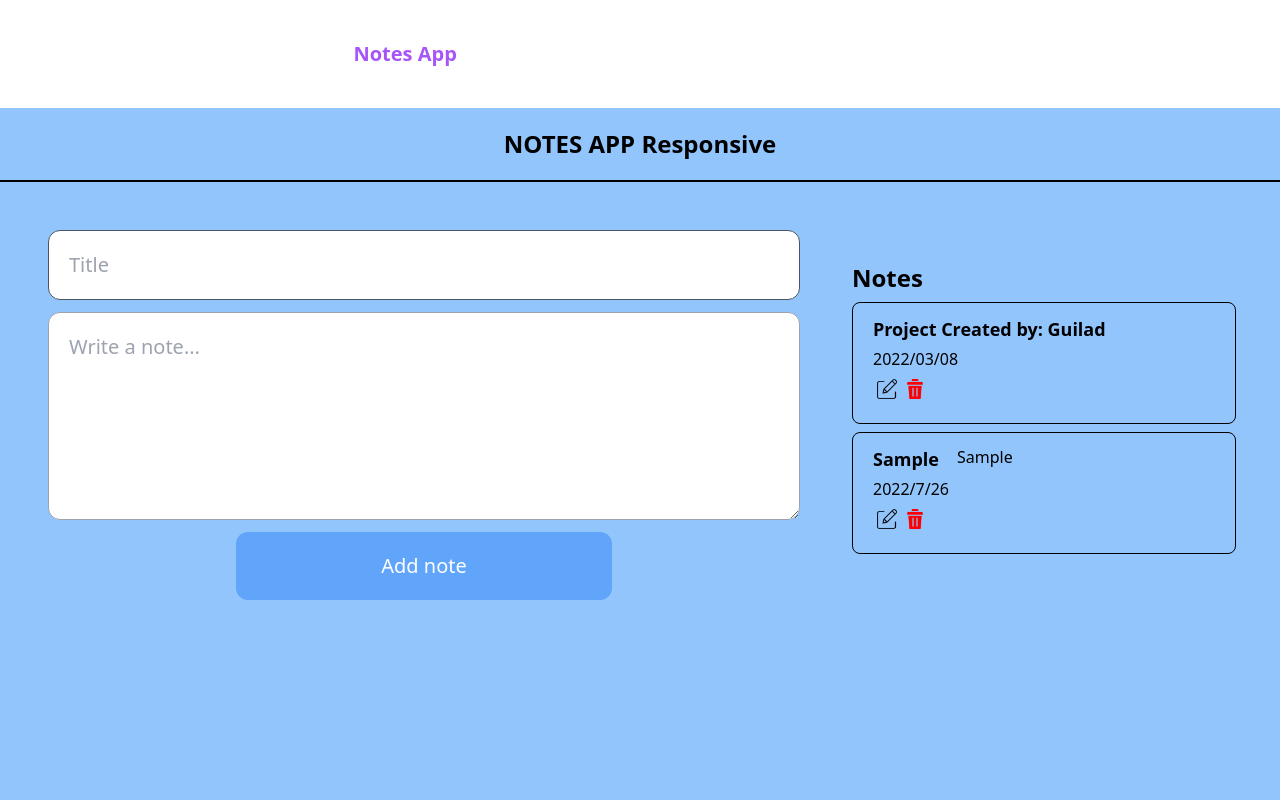
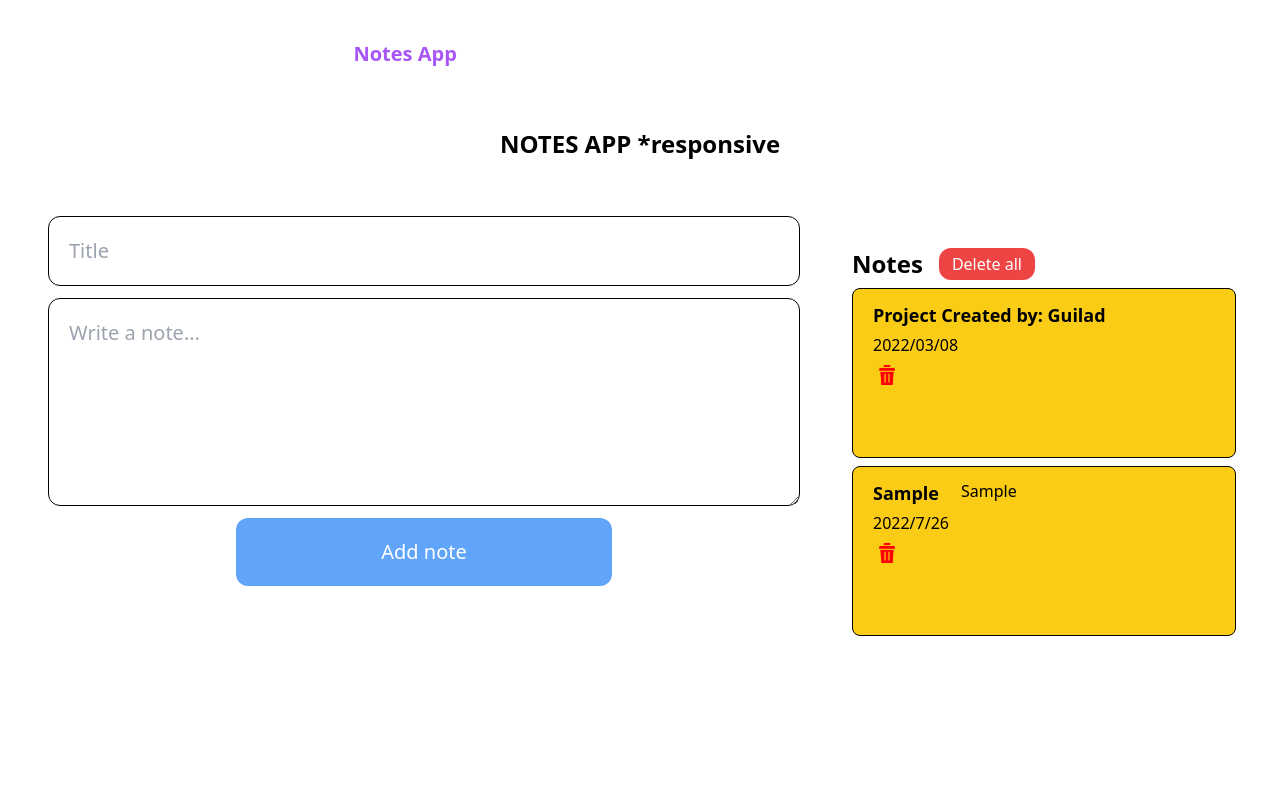
Before and after one commit to Ainsdev/1Test-React, a React app: page / in a window 1280 px wide. Both pictures are taken after typing "Sample", "Sample" into the empty fields and a click on the button "Add note". Shown: the top 800 px of the page. Built offline with nearby package versions, Linux system fonts and the light colour scheme; the HTML template or start-up script is replaced by a standard one.

Commit message:
Added deleted Function

```diff
--- a/src/components_notes/AddNote.jsx
+++ b/src/components_notes/AddNote.jsx
@@ -5,7 +5,7 @@ export default function AddNote(params) {
     const onSubmit = (data) => {
         let dt = new Date();
         dt = dt.getFullYear() + "/" + (dt.getMonth() + 1) + "/" + dt.getDate();
-        params.addNote(prev => [...prev, { ...data, date: dt }]);
+        params.addNote(prev => [...prev, { ...data, date: dt}]);
         reset();
     };
     //Component
@@ -13,13 +13,12 @@ export default function AddNote(params) {
         <article className="sm:w-2/3 sm:text-xl">
             <form onSubmit={handleSubmit(onSubmit)} className="flex flex-col justify-center items-center p-2 gap-3">
                 <input {...register("title", {
-                    required: true, minLength: 1
-                })} type="text" className="rounded-xl w-full p-5 border border-gray-600 active:ring-2" placeholder="Title" />
+                    required: true, minLength: 1, maxLength: 20
+                })} type="text" className="rounded-xl w-full p-5 border border-black active:ring-2" placeholder="Title" />
                 <textarea {...register("text", {
                     required: true,
-                    maxLength: 200,
                     minLength: 2,
-                })} type="Write" className="sm:h-52 overflow-hidden rounded-xl w-full p-5 border border-gray-400 active:ring-2" placeholder="Write a note..." />
+                })} type="Write" className="sm:h-52 overflow-hidden rounded-xl w-full p-5 border border-black active:ring-2" placeholder="Write a note..." />
                 <button className="rounded-xl mx-5 w-1/2 text-center p-5 bg-blue-400 text-white hover:translate-x-1 hover:translate-y-1 sm:hover:ring-2 sm:hover:ring-white">Add note</button>
             </form>
         </article>
--- a/src/components_notes/AppNote.jsx
+++ b/src/components_notes/AppNote.jsx
@@ -1,22 +1,30 @@
 import AddNote from "./AddNote";
 import Notes from "./Notes";
 import Note from "./Note";
-import React, { useState, useEffect } from "react";
+import React, { useState } from "react";
 const storage = window.localStorage;
 export default function AppNotes() {
     const [notes, setNotes] = useState(JSON.parse(storage.getItem("notes")) || [{ title: "Project Created by: Guilad", text: "", date: "2022/03/08" }]);
     storage.setItem("notes", JSON.stringify(notes));
+    //Delete Notes
+    const deleteNote = (event, id) => {
+        event.stopPropagation();
+        console.log(id);
+        setNotes(notes.filter(note => note.id !== id));
+    }
     return (
-        <main className="bg-blue-300">
+        <main className=" relative flex flex-col">
             <header className="w-screen p-5 font-semibold text-xl">
-                <h1 className='text-2xl text-center'>NOTES APP Responsive</h1>
+                <h1 className='text-2xl text-center'>NOTES APP *responsive</h1>
+                <p className="text-center text-sm text-white">Recharge the page,data will be saved</p>
             </header>
-            <section className="flex flex-col sm:flex-row sm:gap-10 sm:px-10 h-screen border-black border-t-2 pt-10">
+            <section className="flex flex-col sm:flex-row sm:gap-10 sm:px-10 h-screen pt-2">
                 <AddNote
                     addNote={setNotes}
                 />
                 <Notes
-                    data={notes.map((item, index) => <Note key={index} title={item.title} text={item.text} date={item.date} />)}
+                    data={notes.map((item, index) => <Note key={index} myKey={index} title={item.title} text={item.text} date={item.date} deleteNote={deleteNote} />)}
+                    deleteNote={setNotes}
                 />
             </section>
         </main>
--- a/src/components_notes/Note.jsx
+++ b/src/components_notes/Note.jsx
@@ -1,17 +1,16 @@
-
+// import { useState } from "react";
 
 export default function Note(params) {
     return (
-        <figure className="flex text-start border border-black p-3 gap-2 mt-2 rounded-lg items-start justify-start hover:bg-white hover:cursor-pointer">
+        <figure key={params.key} className=" flex text-start border border-black p-3 gap-3 mt-2 rounded-lg items-start justify-start bg-yellow-400 hover:bg-yellow-300 hover:cursor-pointer">
             <div className="flex-col flex gap-1 justify-start items-start ml-2">
                 <h1 className="text-lg font-bold">{params.title}</h1>
                 <p> {params.date} </p>
-                <div className="flex  gap-2 justify-items-start items-start p-1">
-                    <img className="w-5" src="editar.png" alt="" />
-                    <img className="w-5" src="delete.png" alt="" />
+                <div className="flex  gap-2 justify-items-center items-center p-1">
+                    <img onClick={(event) => params.deleteNote(event,params.myKey)} className="w-5" src="delete.png" alt="" />
                 </div>
             </div>
-            <p className="overflow-hidden h-24 align-top">{params.text}</p>
+            <p className="hover:overflow-y-scroll overflow-y-hidden h-36">{params.text}</p>
         </figure>
     )
 }
--- a/src/components_notes/Notes.jsx
+++ b/src/components_notes/Notes.jsx
@@ -3,10 +3,17 @@ import React, { useEffect } from "react";
 
 export default function Notes(params) {
     let data = params.data;
+    const click = () => {
+        params.deleteNote(prev => [{ title: "Project Created by: Guilad", text: "", date: "2022/03/08"}]);
+    }
+    console.log(data);
     //managing data
     return (
         <article className="m-1 mt-5 text-black pt-5 sm:w-1/3 flex flex-col">
-            <h1 className="text-2xl font-bold">Notes</h1>
+            <div className="flex gap-4 justify-start items-start">
+                <h1 className="text-2xl font-bold">Notes</h1>
+                {data.length > 1 && <button className="rounded-xl w-1/4 text-center px-3 py-1 bg-red-500 text-white sm:hover:ring-2 sm:hover:ring-white" onClick={click}>Delete all</button>}
+            </div>
             {data.length > 1 ? data : <p className="text-center animate-bounce text-xl">Write your first note!!</p>}
         </article>
     )
--- a/src/home.jsx
+++ b/src/home.jsx
@@ -1,12 +1,15 @@
 import { NavLink } from "react-router-dom"
+import { useState } from "react";
 
 export default function Home() {
 
+    const [title, setTitle] = useState("Principios de React");
+    document.title = title;
     return (
         <section classNameName="overflow-hidden w-screen h-48 dark:bg-gradient-to-b dark:from-gray-700 dark:via-gray-900 dark:to-black flex justify-center items-center flex-col sm:flex-row gap-x-9 gap-y-9">
             <div>
                 <ul className="flex justify-center gap-8 text-white font-bold text-xl p-10 dark:bg-gradient-to-b dark:from-gray-700 dark:via-gray-900 dark:to-black">
-                    <li>
+                    <li onClick={() => setTitle('Notes App')}>
                         <NavLink
                             to="/"
                             className={({ isActive }) => (isActive ? "text-purple-500 font-extrabold" : "")}
@@ -14,7 +17,7 @@ export default function Home() {
                             Notes App
                         </NavLink>
                     </li>
-                    <li>
+                    <li onClick={() => setTitle("Business Card")}>
                         <NavLink
                             to="/businessCard"
                             className={({ isActive }) => (isActive ? "text-purple-500 font-extrabold" : "")}
@@ -22,7 +25,7 @@ export default function Home() {
                             Business Card
                         </NavLink>
                     </li>
-                    <li>
+                    <li onClick={() => setTitle("Travel Journal")}>
                         <NavLink
                             className={({ isActive }) => (isActive ? "text-purple-500 font-extrabold" : "")}
                             to="/travelJournal"
@@ -30,7 +33,7 @@ export default function Home() {
                             Travel Journal
                         </NavLink>
                     </li>
-                    <li>
+                    <li onClick={() => setTitle("Form Example")}>
                         <NavLink
                             className={({ isActive }) => (isActive ? "text-purple-500 font-extrabold" : "")}
                             to="/appForm"
```
Also changed, not shown: public/editar.png (deleted).
